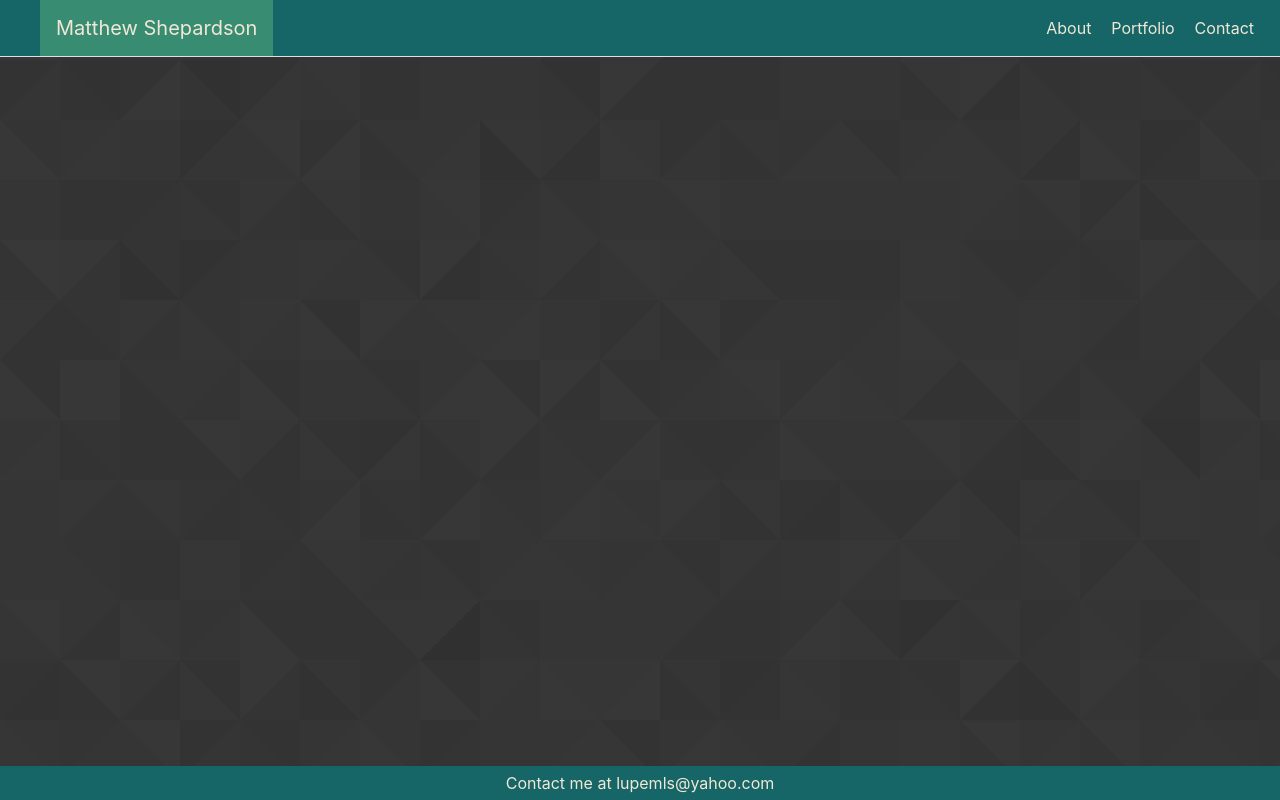
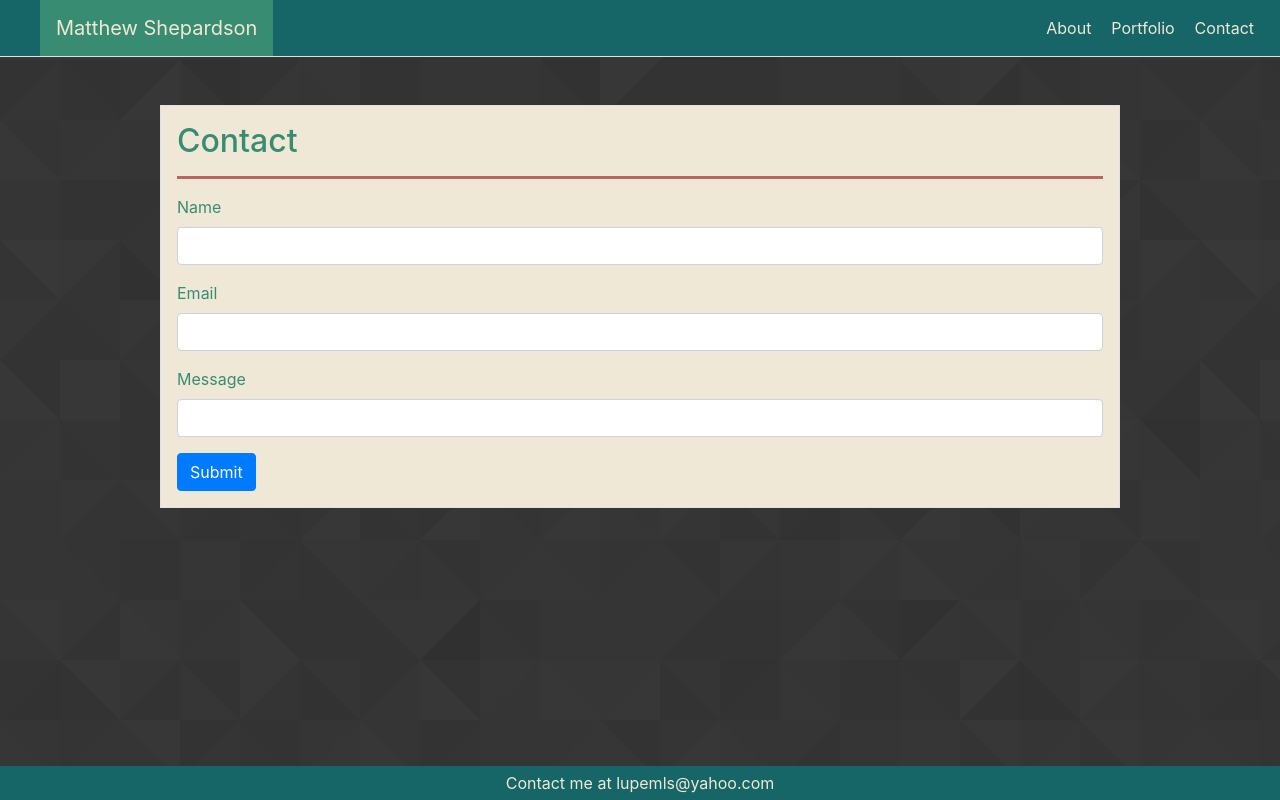
Before and after one commit to lupemls/react-portfolio, a React (Create React App) app: page /contact in a window 1280 px wide. Built offline with nearby package versions, Linux system fonts and the light colour scheme.

Commit message:
Added content for Contact Page

```diff
--- a/src/pages/Contact.js
+++ b/src/pages/Contact.js
@@ -1,11 +1,41 @@
 import React from "react";
 
-function Contact () {
-    return (
-        <div>
-
+function Contact() {
+  return (
+    <div>
+      <section class="p-3 border">
+        <h2 class="mb-3 pb-3">Contact</h2>
+        <div class="form-group">
+          <label for="exampleInputName">Name</label>
+          <input
+            type="name"
+            class="form-control"
+            id="inputName"
+            aria-describedby="nameHelp"
+          />
         </div>
-    )
+        <div class="form-group">
+          <label for="exampleInputEmail">Email</label>
+          <input
+            type="email"
+            class="form-control"
+            id="inputEmail"
+            aria-describedby="emailHelp"
+          />
+        </div>
+        <div class="form-group">
+          <label for="exampleInputName">Message</label>
+          <input
+            type="message"
+            class="form-control"
+            id="inputMessage"
+            aria-describedby="messageHelp"
+          />
+        </div>
+        <input class="btn btn-primary" type="submit" value="Submit" />
+      </section>
+    </div>
+  );
 }
 
 export default Contact;
```
Also changed, not shown: src/components/Project.js (+46 -0 lines), public/assets/images/arcade-quest.png (added).
